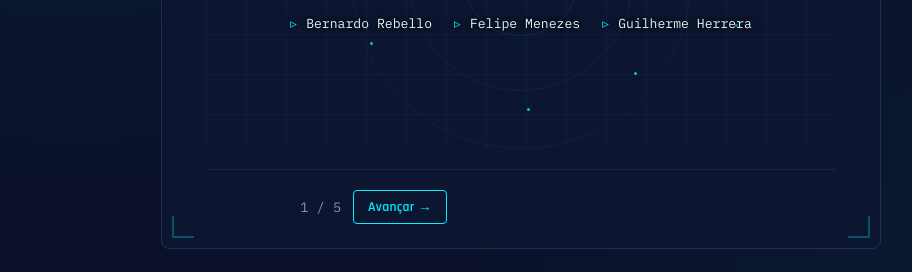
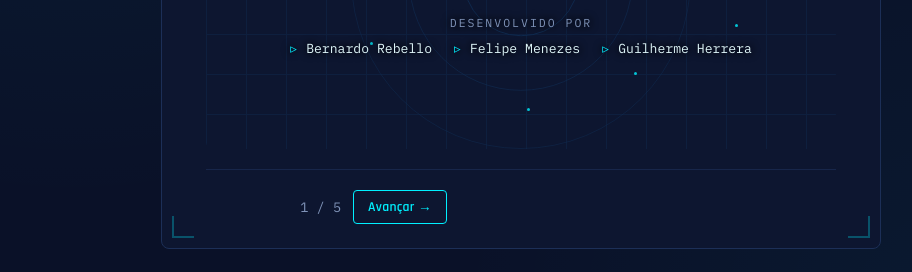
Before and after one commit to Guilherme2009Gallon/Sentinela-Urbana-IA, a website: page index.html in a window 1280 px wide. Shown: the part 396-668 px from the top of the page, without its empty margins (119-1031 px from the left). Drawn offline with Linux system fonts and the light colour scheme.

Commit message:
integrantes

```diff
--- a/index.html
+++ b/index.html
@@ -54,6 +54,7 @@
             Monitoramento inteligente de segurança urbana com visão computacional
             em tempo real.
           </p>
+          <p class="capa-integrantes-rotulo">Desenvolvido por</p>
           <div class="capa-integrantes">
             <span>Bernardo Rebello</span>
             <span>Felipe Menezes</span>
--- a/style.css
+++ b/style.css
@@ -1133,3 +1133,23 @@ body {
   left: 0;
   color: var(--cyan);
 }
+
+
+/* rótulo "Desenvolvido por" acima dos nomes */
+.capa-integrantes-rotulo {
+  margin-top: 26px;
+  margin-bottom: 10px;
+  font-family: 'IBM Plex Mono', monospace;
+  font-size: 0.72rem;
+  letter-spacing: 2px;
+  text-transform: uppercase;
+  color: var(--text-dim);
+  text-shadow:
+    0 0 8px rgba(4, 6, 15, 0.95),
+    0 0 8px rgba(4, 6, 15, 0.95);
+}
+
+/* o espaço acima agora vem do rótulo, não da lista */
+.capa-integrantes {
+  margin-top: 0;
+}
```
